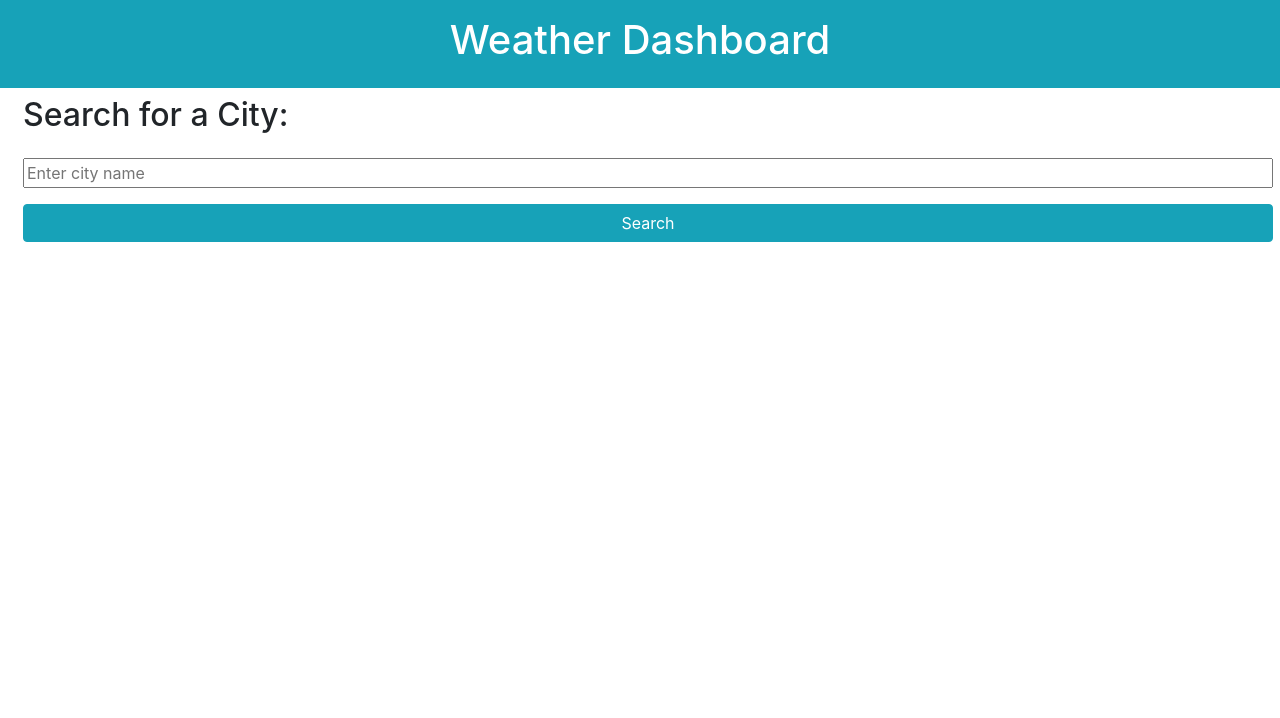
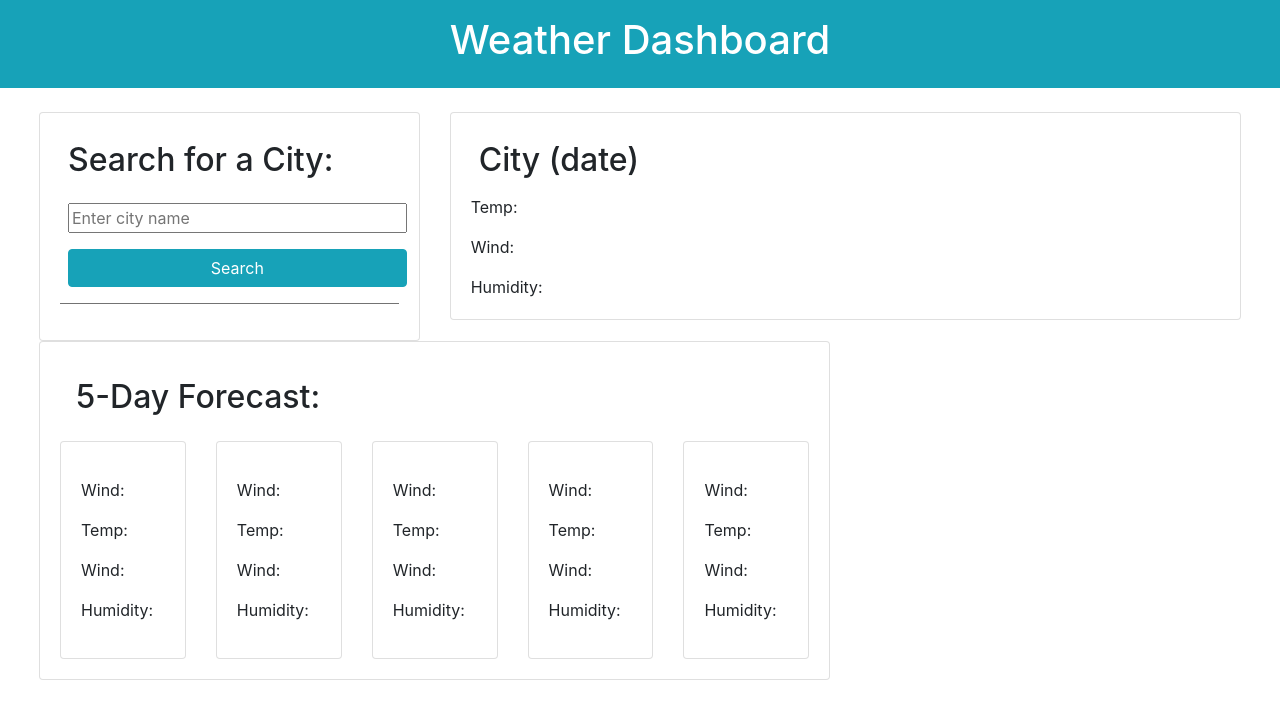
Before and after one commit to joaqsala/6-weekly-challenge, a plain HTML site: page index.html in a window 1280 px wide. Drawn offline with nearby package versions, Linux system fonts and the light colour scheme.

Commit message:
initial attempt at using bootstrap for layout

```diff
--- a/index.html
+++ b/index.html
@@ -14,13 +14,96 @@
         <h1>Weather Dashboard</h1>
     </header>
     <div class="container-fluid">
+        <div class="row p-4">
+            <div class="col-4">
+                <div class="card">
+                    <div class="card-body">
                         <h2 class="p-2">Search for a City:</h2>
                             <form id="city-form">
                                 <input type="text" class="form-input w-100 m-2" id="" name="" placeholder="Enter city name"/>
                                 <button class="btn btn-block btn-info m-2">Search</button>
                             </form>
+                            <hr size="2" noshade>
+                                <ul id="city-list"></ul>
+                    </div>
+                </div>
+            </div>
 
-      <ul id="shopping-list"></ul>
+            <div class="col-lg-8 col-md-6">
+                <div class="card">
+                    <div class="card-body">
+                        <h2 class="p-2">City (date)</h2>
+                            <p class="card-text temperature">Temp: </p>
+                            <p class="card-text wind-speed">Wind: </p>
+                            <p class="card-text humidity">Humidity: </p>
+                    </div>
+                </div>
+            </div>
+            <div class="col-lg-8">
+                <div class="card">
+                    <div class="card-body">
+                        <h2 class="p-3">5-Day Forecast:</h2>
+                        <div class="row">
+                            <div class="col">
+                                <div class="card">
+                                    <div class="card-body">
+                                        <p class="futuredate"> </p>
+                                        <p class="futureicon">Wind: </p>
+                                        <p class="futuretemp">Temp: </p>
+                                        <p class="futurewind">Wind: </p>
+                                        <p class="futurehumid">Humidity: </p>
+                                    </div>
+                                </div>
+                            </div>
+                            <div class="col">
+                                <div class="card">
+                                    <div class="card-body">
+                                        <p class="futuredate"> </p>
+                                        <p class="futureicon">Wind: </p>
+                                        <p class="futuretemp">Temp: </p>
+                                        <p class="futurewind">Wind: </p>
+                                        <p class="futurehumid">Humidity: </p>
+                                    </div>
+                                </div>
+                            </div>
+                            <div class="col">
+                                <div class="card">
+                                    <div class="card-body">
+                                        <p class="futuredate"> </p>
+                                        <p class="futureicon">Wind: </p>
+                                        <p class="futuretemp">Temp: </p>
+                                        <p class="futurewind">Wind: </p>
+                                        <p class="futurehumid">Humidity: </p>
+                                    </div>
+                                </div>
+                            </div>
+                            <div class="col">
+                                <div class="card">
+                                    <div class="card-body">
+                                        <p class="futuredate"> </p>
+                                        <p class="futureicon">Wind: </p>
+                                        <p class="futuretemp">Temp: </p>
+                                        <p class="futurewind">Wind: </p>
+                                        <p class="futurehumid">Humidity: </p>
+                                    </div>
+                                </div>
+                            </div>
+                            <div class="col">
+                                <div class="card">
+                                    <div class="card-body">
+                                        <p class="futuredate"> </p>
+                                        <p class="futureicon">Wind: </p>
+                                        <p class="futuretemp">Temp: </p>
+                                        <p class="futurewind">Wind: </p>
+                                        <p class="futurehumid">Humidity: </p>
+                                    </div>
+                                </div>
+                            </div>
+                        </div>
+                    </div>
+                </div>
+            </div>
+        </div>
     </div>
     </main>
 
```
Lines whose indentation alone changed are shown as unchanged.
